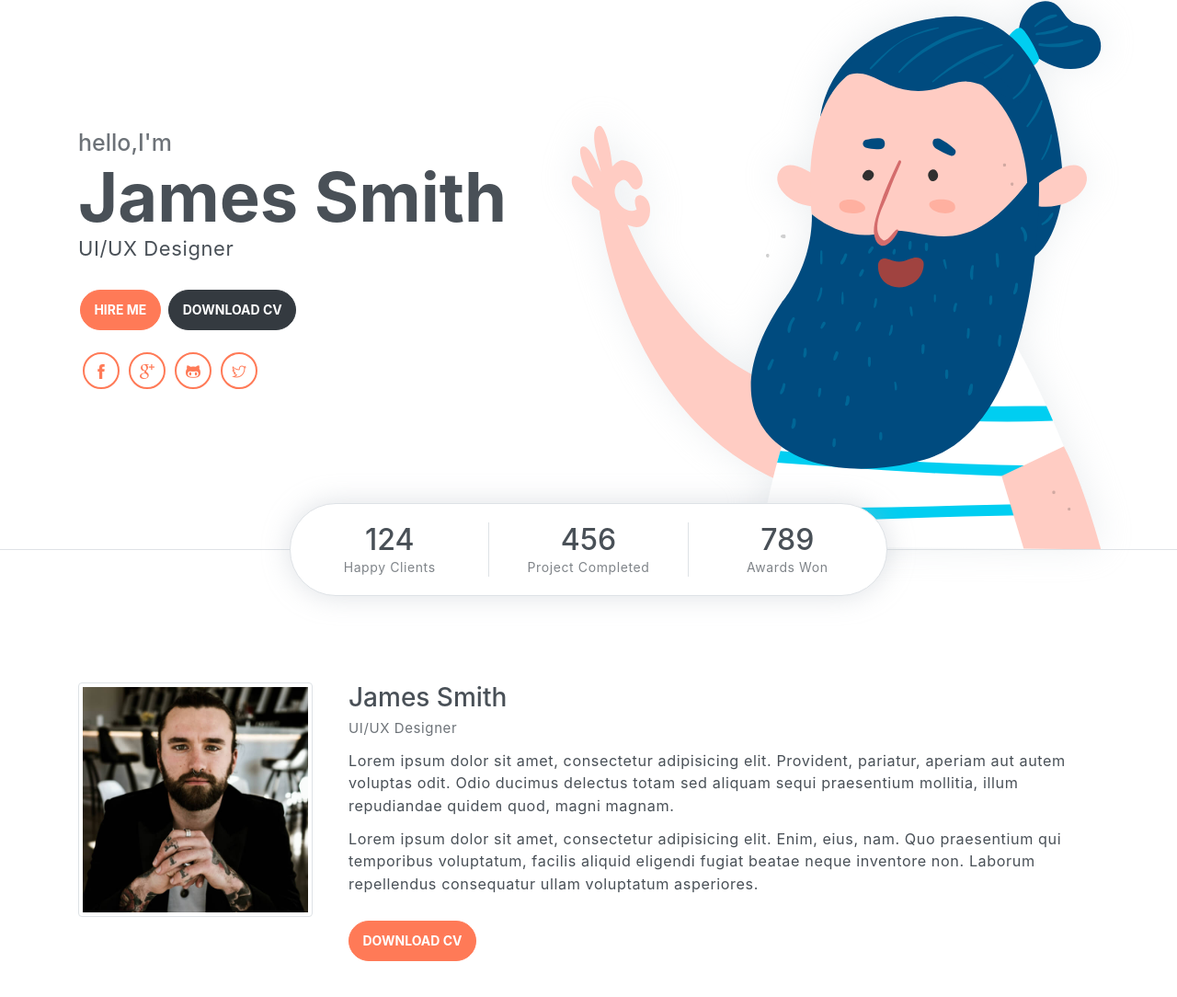
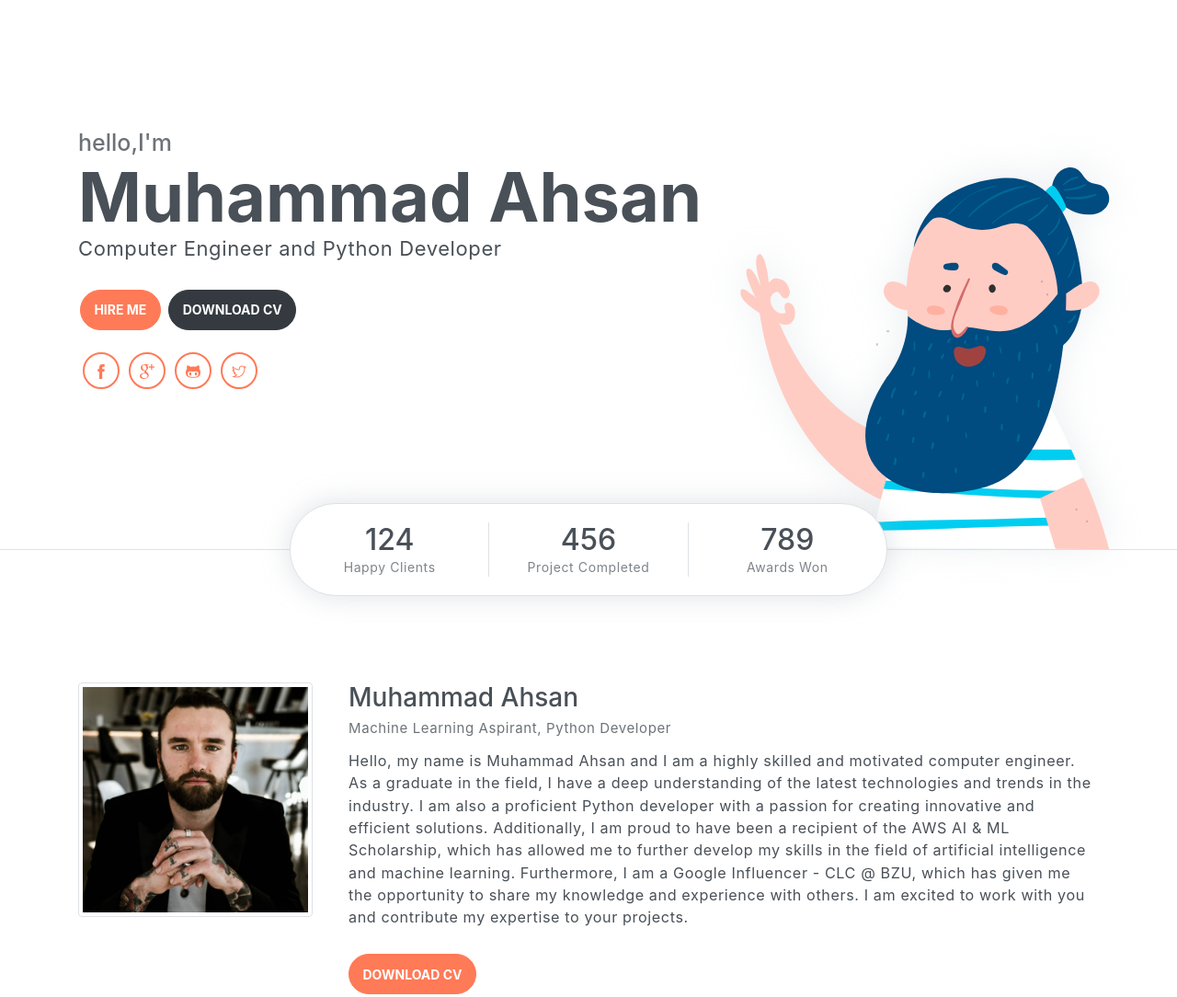
Before and after one commit to Muhammad-Ahsan-Rasheed/Muhammad-Ahsan-Rasheed.github.io, a website: page index.html in a window 1280 px wide. Shown: the part 154-1238 px from the top of the page at 92% size. Drawn offline with Linux system fonts and the light colour scheme.

Commit message:
Updated Content
Changed Name and respective details

```diff
--- a/index.html
+++ b/index.html
@@ -58,8 +58,8 @@
         <div class="container">
             <div class="infos">
                 <h6 class="subtitle">hello,I'm</h6>
-                <h6 class="title">James Smith</h6>
-                <p>UI/UX Designer</p>
+                <h6 class="title">Muhammad Ahsan</h6>
+                <p>Computer Engineer and Python Developer</p>
 
                 <div class="buttons pt-3">
                     <button class="btn btn-primary rounded">HIRE ME</button>
@@ -104,10 +104,9 @@
                     <img src="assets/imgs/avatar.jpg" alt="" class="img-thumbnail mb-4">
                 </div>
                 <div class="pl-md-4 col-md-9">
-                    <h6 class="title">James Smith</h6>
-                    <p class="subtitle">UI/UX Designer</p>
-                    <p>Lorem ipsum dolor sit amet, consectetur adipisicing elit. Provident, pariatur, aperiam aut autem voluptas odit. Odio ducimus delectus totam sed aliquam sequi praesentium mollitia, illum repudiandae quidem quod, magni magnam.</p>
-                    <p>Lorem ipsum dolor sit amet, consectetur adipisicing elit. Enim, eius, nam. Quo praesentium qui temporibus voluptatum, facilis aliquid eligendi fugiat beatae neque inventore non. Laborum repellendus consequatur ullam voluptatum asperiores.</p>
+                    <h6 class="title">Muhammad Ahsan</h6>
+                    <p class="subtitle">Machine Learning Aspirant, Python Developer</p>
+                    <p>Hello, my name is Muhammad Ahsan and I am a highly skilled and motivated computer engineer. As a graduate in the field, I have a deep understanding of the latest technologies and trends in the industry. I am also a proficient Python developer with a passion for creating innovative and efficient solutions. Additionally, I am proud to have been a recipient of the AWS AI & ML Scholarship, which has allowed me to further develop my skills in the field of artificial intelligence and machine learning. Furthermore, I am a Google Influencer - CLC @ BZU, which has given me the opportunity to share my knowledge and experience with others. I am excited to work with you and contribute my expertise to your projects.</p>
                     <button class="btn btn-primary rounded mt-3">DOWNLOAD CV</button>
                 </div>
             </div>
```
